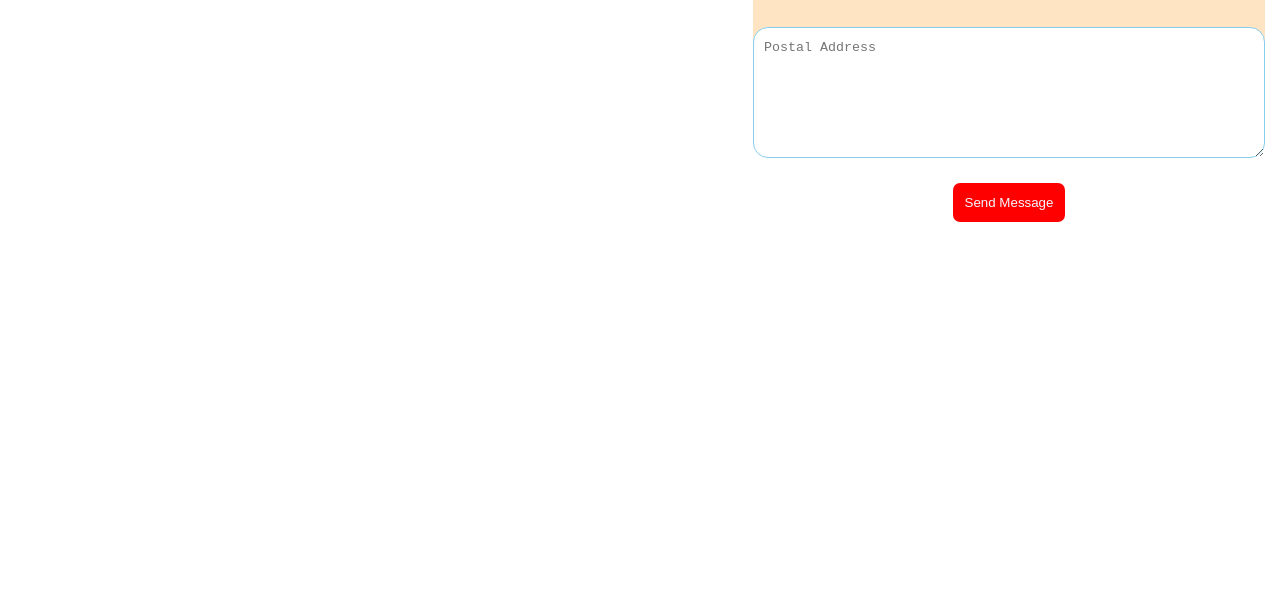
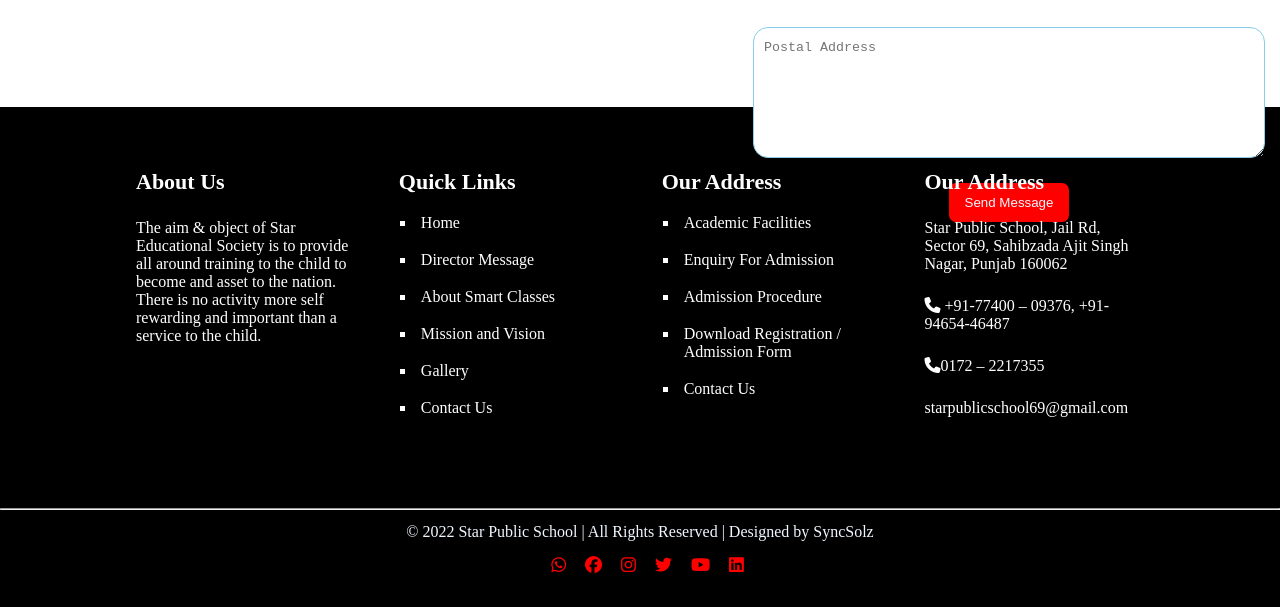
Before and after one commit to Pardeep-pathania/school-clone, a plain HTML site: page index.html in a window 1280 px wide. Shown: the part 5183-5790 px from the top of the page. Before the commit the page ends 5405 px from the top, so only its background shows below. Drawn offline with Linux system fonts and the light colour scheme.

Commit message:
website landing page almost complete

```diff
--- a/index.html
+++ b/index.html
@@ -8,10 +8,13 @@
     <link rel="stylesheet" href="https://cdnjs.cloudflare.com/ajax/libs/font-awesome/6.7.2/css/all.min.css"
         integrity="sha512-Evv84Mr4kqVGRNSgIGL/F/aIDqQb7xQ2vcrdIwxfjThSH8CSR7PBEakCr51Ck+w+/U6swU2Im1vVX0SVk9ABhg=="
         crossorigin="anonymous" referrerpolicy="no-referrer" />
-        <link rel="stylesheet" href="https://cdnjs.cloudflare.com/ajax/libs/font-awesome/6.7.2/css/all.min.css" integrity="sha512-Evv84Mr4kqVGRNSgIGL/F/aIDqQb7xQ2vcrdIwxfjThSH8CSR7PBEakCr51Ck+w+/U6swU2Im1vVX0SVk9ABhg==" crossorigin="anonymous" referrerpolicy="no-referrer" />
+    <link rel="stylesheet" href="https://cdnjs.cloudflare.com/ajax/libs/font-awesome/6.7.2/css/all.min.css"
+        integrity="sha512-Evv84Mr4kqVGRNSgIGL/F/aIDqQb7xQ2vcrdIwxfjThSH8CSR7PBEakCr51Ck+w+/U6swU2Im1vVX0SVk9ABhg=="
+        crossorigin="anonymous" referrerpolicy="no-referrer" />
     <link rel="stylesheet" href="style.css">
 
-<link rel="shortcut icon" href="https://starpublicschool69.com/wp-content/uploads/2023/01/fav.png" type="image/x-icon" />
+    <link rel="shortcut icon" href="https://starpublicschool69.com/wp-content/uploads/2023/01/fav.png"
+        type="image/x-icon" />
 </head>
 
 <body>
@@ -54,7 +57,9 @@
                 <li>Home</li>
 
                 <div class="dropdown">
-                    <span class="bar"><li>Who we are</li></span>
+                    <span class="bar">
+                        <li>Who we are</li>
+                    </span>
                     <div class="dropdown-content">
                         <div class="kk">
                             <p>Director Messages</p>
@@ -304,7 +309,9 @@
         <div class="achieve3">
             <h2 class="achieve-text">Awards & Achievements</h2>
             <img src="http://starpublicschool69.com/wp-content/uploads/2022/12/img4.jpg" alt="" width="100%">
-            <p>Star Public School is the best P.S.E.B. School in Mohali. The school has instituted various awards for the students in academics, games, and sports in the form of medals, trophies, cups, and certificates to constantly encourage the children to deliver the best.</p>
+            <p>Star Public School is the best P.S.E.B. School in Mohali. The school has instituted various awards for
+                the students in academics, games, and sports in the form of medals, trophies, cups, and certificates to
+                constantly encourage the children to deliver the best.</p>
         </div>
     </div>
 
@@ -314,8 +321,10 @@
         <div class="phone">
             <h1>For More Information Please Contact Us:
                 <p><span><i class="fa-solid fa-phone"></i></span>+91-77400 – 09376,
-                <span><i class="fa-solid fa-phone"></i></span>  +91-94654-46487</p>
-                <p><span><i class="fa-solid fa-phone"></i></span>0172 – 2217355</p></h1>
+                    <span><i class="fa-solid fa-phone"></i></span> +91-94654-46487
+                </p>
+                <p><span><i class="fa-solid fa-phone"></i></span>0172 – 2217355</p>
+            </h1>
 
             <button class="contact-btn">Online Admission Form</button>
         </div>
@@ -331,19 +340,22 @@
     <div class="map-section">
         <div class="map">
             <h1>Contact US</h1>
-            <iframe src="https://www.google.com/maps/embed?pb=!1m14!1m12!1m3!1d27449.58969089926!2d76.7451935!3d30.684684700000002!2m3!1f0!2f0!3f0!3m2!1i1024!2i768!4f13.1!5e0!3m2!1sen!2sin!4v1740160921216!5m2!1sen!2sin" width="600" height="450" style="border:0;" allowfullscreen="" loading="lazy" referrerpolicy="no-referrer-when-downgrade"></iframe>
+            <iframe
+                src="https://www.google.com/maps/embed?pb=!1m14!1m12!1m3!1d27449.58969089926!2d76.7451935!3d30.684684700000002!2m3!1f0!2f0!3f0!3m2!1i1024!2i768!4f13.1!5e0!3m2!1sen!2sin!4v1740160921216!5m2!1sen!2sin"
+                width="600" height="450" style="border:0;" allowfullscreen="" loading="lazy"
+                referrerpolicy="no-referrer-when-downgrade"></iframe>
         </div>
 
         <div class="form">
             <h1>REQUEST A CALLBACK</h1>
             <div class="form-div">
-                <div><input  type="text" placeholder="Name of the Child" name="fname" required></div>
+                <div><input type="text" placeholder="Name of the Child" name="fname" required></div>
                 <div><input type="text" placeholder="Name of the Parent" name="lname"></div>
 
                 <div><input type="email" name="email" placeholder="Enter your username" required></div>
                 <div><input type="number" name="age" placeholder="Enter your age" required></div>
 
-                <div><input  type="text" placeholder="Name of the Child" name="fname" required></div>
+                <div><input type="text" placeholder="Name of the Child" name="fname" required></div>
                 <div><input class="form-btn" type="date" name="calender"></div>
 
                 <div>
@@ -361,41 +373,73 @@
                         <option value="VIII">VIII</option>
                     </select>
                 </div>
-               <textarea name="address" id="" placeholder="Postal Address"  cols="75" rows="7"></textarea>
+                <textarea name="address" id="" placeholder="Postal Address" cols="75" rows="7"></textarea>
                 <button>Send Message</button>
 
             </div>
 
         </div>
+    </div>
 
-        <!-- <div class="form">
+    <!-- Footer-Section -->
 
-                <form action="">
-                    <table>
-                        <tbody>
-                            <tr>
-                               <td><input class="form-btn" type="text" placeholder="Name of the Child" name="fname" required></td>
-                               <td><input class="form-btn" type="text" placeholder="Name of the Parent" name="lname"></td>
-                              </tr>
+    <div class="footer">
+        <div class="footer-top">
+            <div class="footer-div">
+                <h1>About Us</h1>
+                <p>
+                    The aim & object of Star Educational Society is to provide all around training to the child to
+                    become and asset to the nation. There is no activity more self rewarding and important than a
+                    service to the child.
+                </p>
+            </div>
+            <div class="footer-div">
+                <h1>Quick Links</h1>
 
-                                <tr>
-                                    <td><input class="form-btn" type="email" name="email" placeholder="Enter your username" required></td>
-                                    <td><input type="password" name="password" required></td>
-                                </tr>
+            <ul>
+                <li>Home</li>
+                <li>Director Message</li>
+                <li>About Smart Classes</li>
+                <li>Mission and Vision</li>
+                <li>Gallery</li>
+                <li>Contact Us</li></ul>
+            </div>
 
-                                <tr>
-                                    <td><input class="form-btn" type="text" placeholder="Name of the Child" name="fname" required></td>
-                                    <td><input class="form-btn" type="date" name="calender"></td>
-                                </tr>
+            <div class="footer-div">
+                <h1>Our Address</h1>
 
-                               <tr>
-                                <td colspan="2"><textarea class="form-btn" name="address" id="" placeholder="Enter your age"  cols="32" rows="4"></textarea></td>
-                              </tr>
-                        </tbody>
-                    </table>
-                </form> -->
+                <ul>
+                    <li> Academic Facilities</li>
+                    <li>Enquiry For Admission</li>
+                    <li>Admission Procedure</li>
+                    <li>Download Registration / Admission Form</li>
+                    <li>Contact Us</li></ul>
+            </div>
 
-        <!-- </div> -->
+            <div class="footer-div">
+                <h1>Our Address</h1>
+                <p>
+                    Star Public School, Jail Rd, Sector 69, Sahibzada Ajit Singh Nagar, Punjab 160062</p>
+                    <p><span><i class="fa-solid fa-phone"></i> +91-77400 – 09376, +91-94654-46487</p>
+                    <p><span><i class="fa-solid fa-phone"></i>0172 – 2217355</p>
+                    <p> starpublicschool69@gmail.com
+                </p>
+            </div>
+        </div>
+        <hr>
+
+        <div class="footer-bottom">
+            <p>© 2022 Star Public School | All Rights Reserved | Designed by SyncSolz</p>
+            <div class="icon">
+
+                <i class="fa-brands fa-whatsapp"></i>
+                <i class="fa-brands fa-facebook"></i>
+                <i class="fa-brands fa-instagram"></i>
+                <i class="fa-brands fa-twitter"></i>
+                <i class="fa-brands fa-youtube"></i>
+                <i class="fa-brands fa-linkedin"></i>
+            </div>
+        </div>
     </div>
 
 </body>
--- a/style.css
+++ b/style.css
@@ -397,7 +397,7 @@ font-family: 'Times New Roman', Times, serif;
 }
 
 .map-section{
-    height: 650px;
+    height: 700px;
     display: flex;
 }
 
@@ -414,7 +414,7 @@ font-family: 'Times New Roman', Times, serif;
     width: 40%;
     margin: 4% 5px 0 10%;
     margin-left: 20px;
-    background-color: bisque;
+    /* background-color: bisque; */
 }
 
 .form h1{
@@ -460,6 +460,72 @@ font-family: 'Times New Roman', Times, serif;
     color: aliceblue;
     background-color: red;
     padding: 12px;
+    padding-left: 16px;
+    padding-right: 16px;
     border-radius: 7px;
     border: none;
 }
+
+.footer{
+    height: 500px;
+    background-color: #000000;
+    display: block;
+}
+
+.footer-top{
+    height: 350px;
+    margin: 0% 10% 2% 10%;
+    padding-top: 2%;
+    background-color: #000000;
+    display: flex;
+    justify-content: space-between;
+    align-items: center;
+}
+
+.footer-div{
+    width: 23%;
+    height: 310px;
+    /* background-color: rgb(70, 68, 66); */
+    color: white;
+}
+
+.footer-div h1{
+    padding:16px 8px 12px 8px;
+    font-size: 22px;
+    /* margin-bottom: 7px; */
+}
+
+.footer-div p {
+    padding:12px 8px 12px 8px;
+}
+
+.footer-div ul li{
+    margin-left: 25px;
+    padding:7px 8px 12px 5px;
+    list-style: square;
+}
+
+.footer-div ul li:hover{
+    color: red;
+    text-decoration: underline;
+}
+
+.footer-bottom{
+    margin-top: 1%;
+    text-align: center;
+    color: aliceblue;
+    /* background-color: aliceblue; */
+}
+
+.icon i{
+    color: red;
+    margin-top: 15px;
+    margin-left: 15px;
+    font-size: 17px;
+    transition:color 0.5s;
+
+}
+
+.icon i:hover{
+    color:aliceblue
+}
```
Lines whose indentation alone changed are shown as unchanged.
